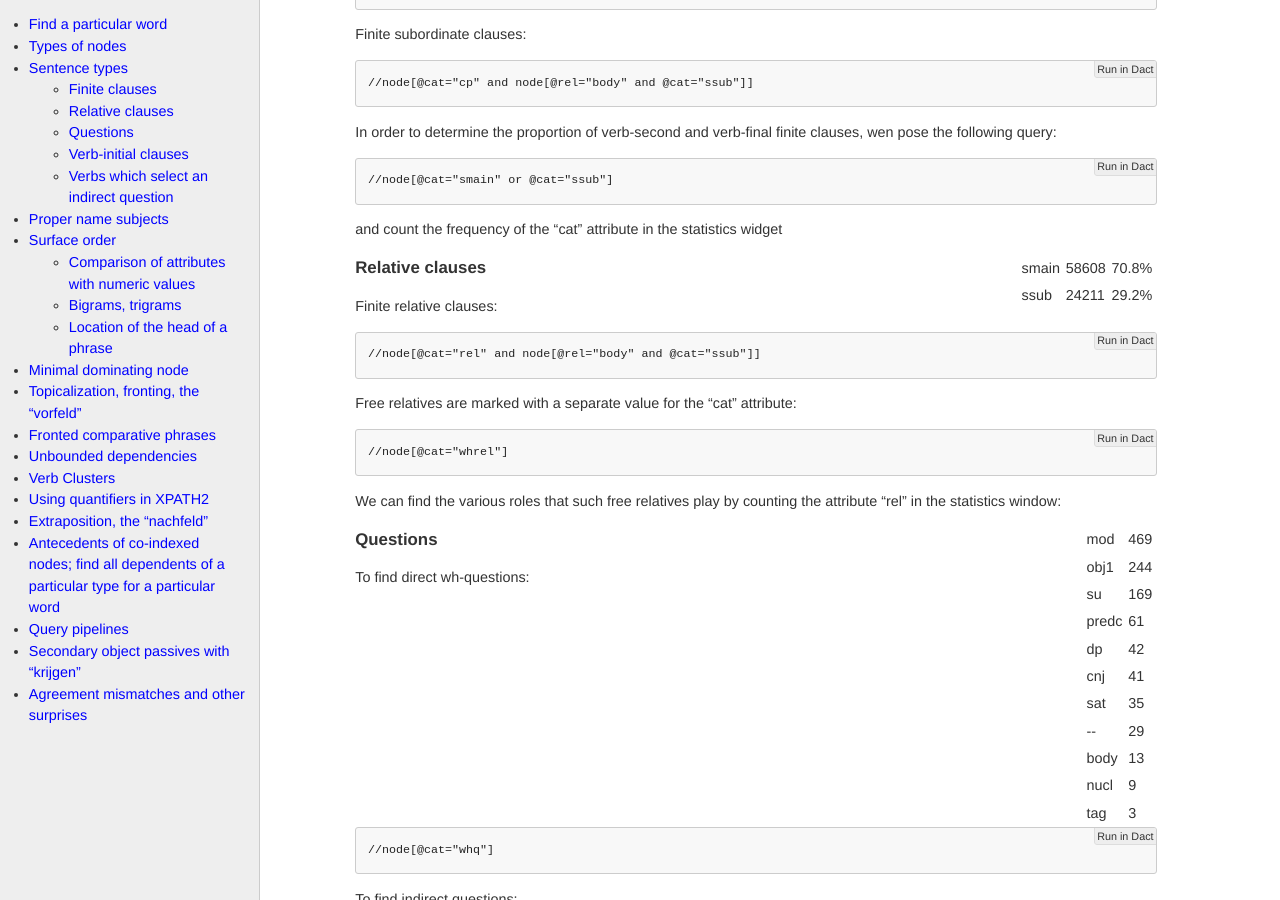
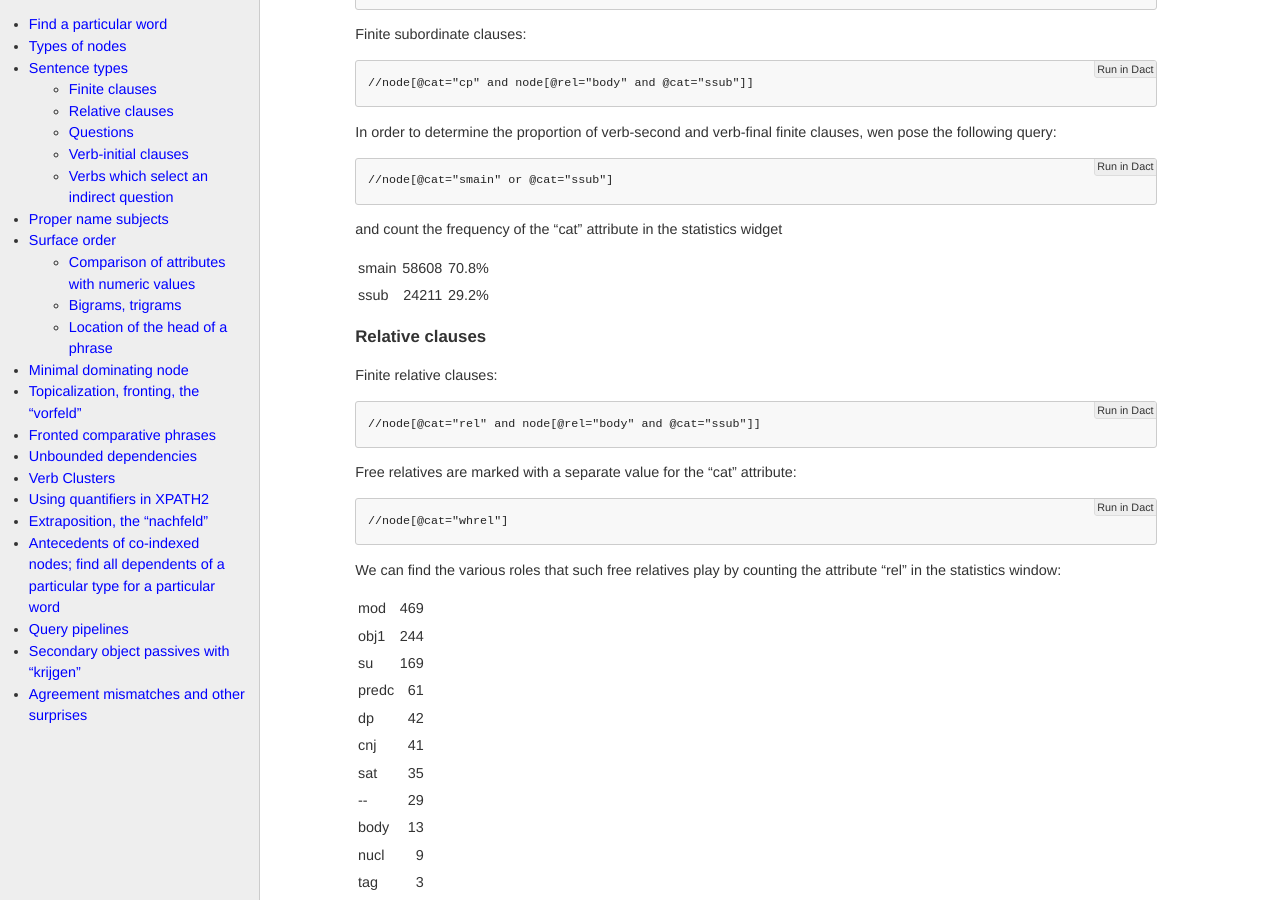
Before and after one commit to rug-compling/dact, a Jekyll site: the page built from cookbook/index.md, in a window 1280 px wide and 900 px high, scrolled down 1005 px. Built offline with Jekyll 4.4.1, drawn with Linux system fonts in a browser that asks for light colours; nearby versions of some CDN libraries.

Commit message:
Update cookbook/index.md
table

```diff
--- a/cookbook/index.md
+++ b/cookbook/index.md
@@ -62,12 +62,12 @@ and count the frequency of the "cat" attribute in the statistics widget
 
 
 
-<table align="right">
+<table>
 <tr>
-    <td>smain</td>    <td>58608</td>    <td>70.8%</td>
+    <td>smain</td>    <td align='right'>58608</td>    <td>70.8%</td>
 </tr>
 <tr>
-    <td>ssub</td>     <td>24211</td>    <td>29.2% </td>
+    <td>ssub</td>     <td align='right'>24211</td>    <td>29.2% </td>
 </tr>
 </table>
 
@@ -87,19 +87,19 @@ Free relatives are marked with a separate value for the "cat" attribute:
 We can find the various roles that such free relatives play by counting the attribute "rel" in
 the statistics window:
 
-<table align="right">
+<table>
 
-<tr><td>mod</td><td>469</td></tr>
-<tr><td>obj1</td><td>244</td></tr>
-<tr><td>su</td><td>169</td></tr>
-<tr><td>predc</td><td>61</td></tr>
-<tr><td>dp</td><td>42</td></tr>
-<tr><td>cnj</td><td>41</td></tr>
-<tr><td>sat</td><td>35</td></tr>
-<tr><td>--</td><td>29</td></tr>
-<tr><td>body</td><td>13</td></tr>
-<tr><td>nucl</td><td>9</td></tr>
-<tr><td>tag</td><td>3</td></tr>
+<tr><td>mod</td><td align='right'>469</td></tr>
+<tr><td>obj1</td><td align='right'>244</td></tr>
+<tr><td>su</td><td align='right'>169</td></tr>
+<tr><td>predc</td><td align='right'>61</td></tr>
+<tr><td>dp</td><td align='right'>42</td></tr>
+<tr><td>cnj</td><td align='right'>41</td></tr>
+<tr><td>sat</td><td align='right'>35</td></tr>
+<tr><td>--</td><td align='right'>29</td></tr>
+<tr><td>body</td><td align='right'>13</td></tr>
+<tr><td>nucl</td><td align='right'>9</td></tr>
+<tr><td>tag</td><td align='right'>3</td></tr>
 
 </table>
 
```
